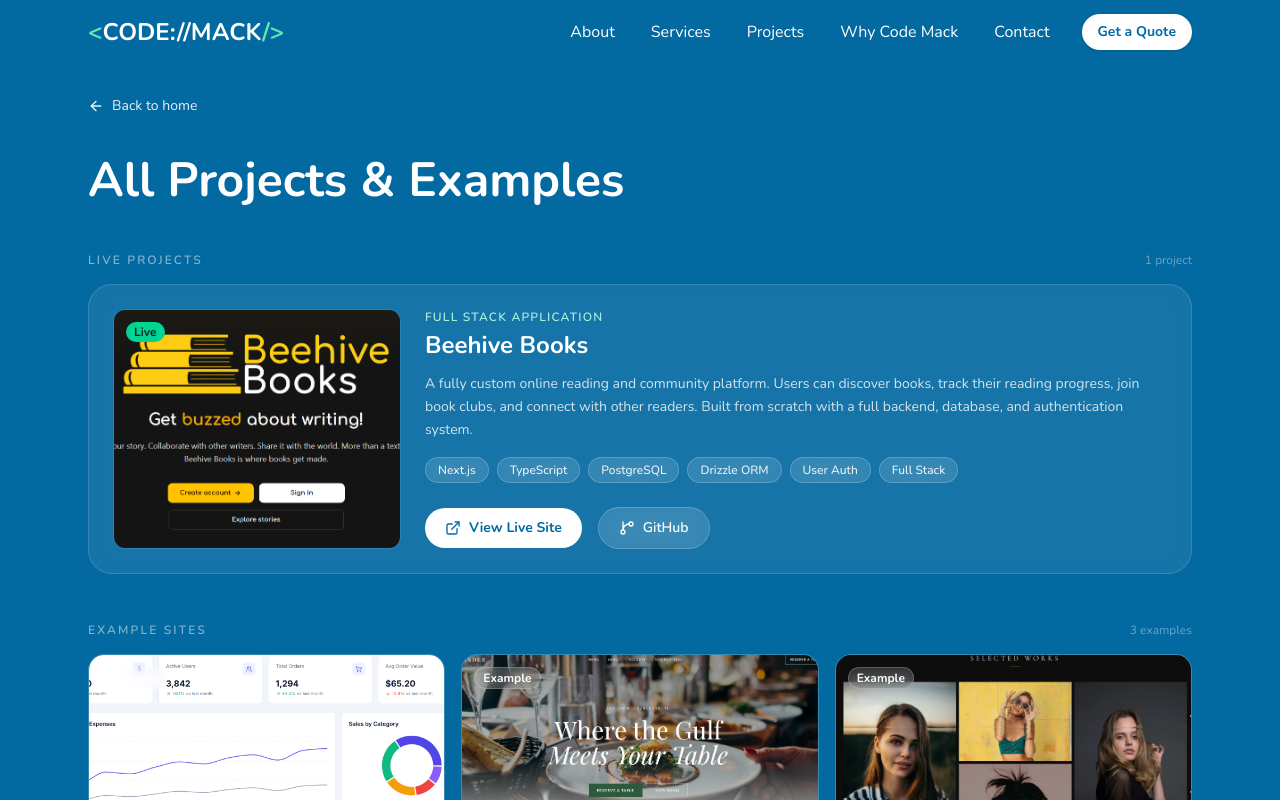
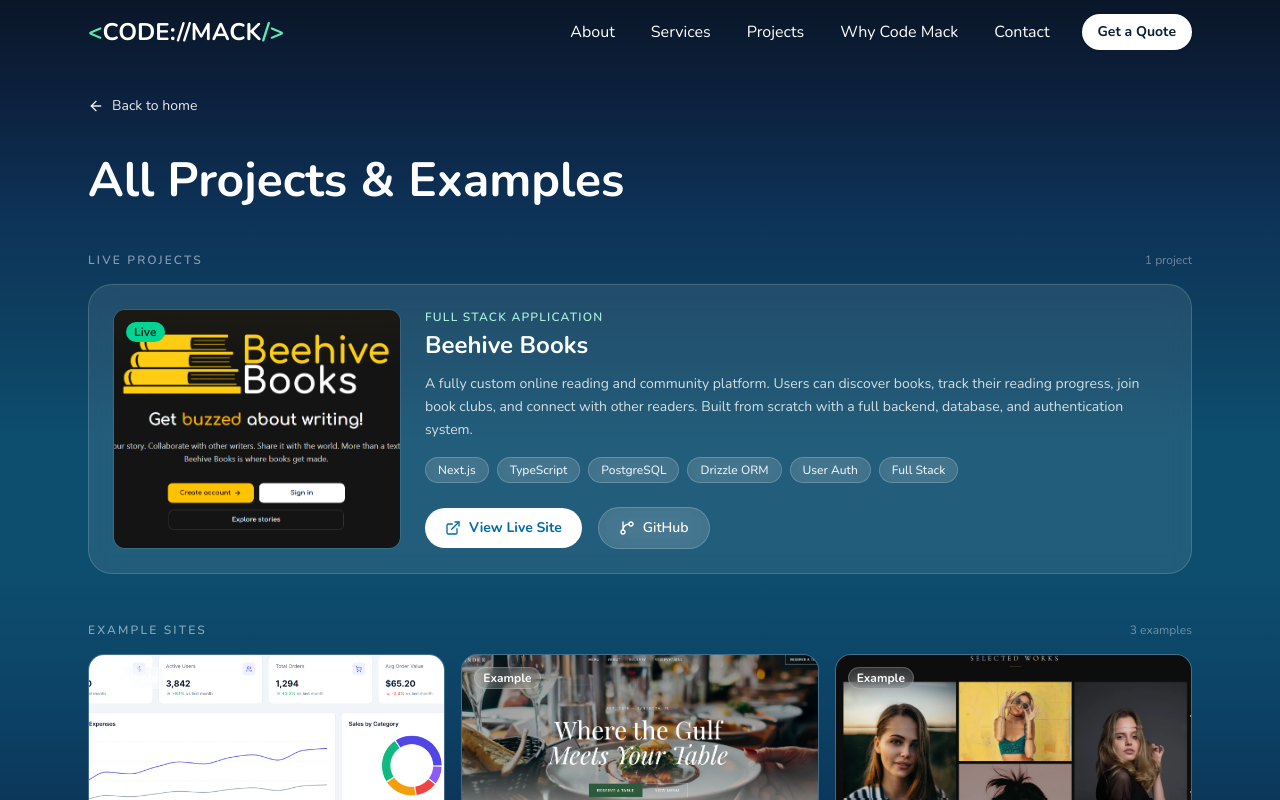
Before and after one commit to Cremacious/code-mack, a Next.js app: page /projects in a window 1280 px wide. Shown: the top 800 px of the page. Built offline with nearby package versions, Linux system fonts and the light colour scheme.

Commit message:
Redesign with darker background

```diff
--- a/src/app/globals.css
+++ b/src/app/globals.css
@@ -5,7 +5,22 @@
   html { scroll-behavior: smooth; }
 
   body {
-    background-color: #0369A1;
+    background: linear-gradient(180deg,
+      #0a1628 0%,
+      #0c2240 8%,
+      #0d3358 16%,
+      #0d4060 24%,
+      #0d4d6e 32%,
+      #0d4d6e 42%,
+      #0c4266 52%,
+      #0b3558 60%,
+      #0a2a4a 68%,
+      #09203c 76%,
+      #08192e 84%,
+      #071422 92%,
+      #060f1a 100%
+    );
+    min-height: 100vh;
     color: #ffffff;
     font-family: var(--font-sans);
     -webkit-font-smoothing: antialiased;
@@ -24,16 +39,16 @@
 
 @layer components {
   .glass {
-    background: rgba(255, 255, 255, 0.1);
+    background: rgba(255, 255, 255, 0.11);
     backdrop-filter: blur(16px);
     -webkit-backdrop-filter: blur(16px);
     border: 1px solid rgba(255, 255, 255, 0.2);
   }
 
   .glass-card {
-    background: rgba(255, 255, 255, 0.08);
+    background: rgba(255, 255, 255, 0.09);
     backdrop-filter: blur(12px);
     -webkit-backdrop-filter: blur(12px);
-    border: 1px solid rgba(255, 255, 255, 0.15);
+    border: 1px solid rgba(255, 255, 255, 0.16);
   }
 }
--- a/src/components/layout/navbar.tsx
+++ b/src/components/layout/navbar.tsx
@@ -28,7 +28,7 @@ export function Navbar() {
       className={cn(
         'fixed top-0 inset-x-0 z-50',
         scrolled
-          ? 'bg-white/10 backdrop-blur-md'
+          ? 'bg-black/30 backdrop-blur-md border-b border-white/10'
           : 'bg-transparent'
       )}
     >
@@ -61,7 +61,7 @@ export function Navbar() {
           ))}
           <a
             href="#contact"
-            className="ml-3 px-4 py-2 rounded-full bg-white text-sky-700 text-sm font-bold hover:bg-white/90 transition-colors shadow-sm"
+            className="ml-3 px-4 py-2 rounded-full bg-white text-[#0a1e35] text-sm font-bold hover:bg-white/90 transition-colors shadow-sm"
           >
             Get a Quote
           </a>
@@ -77,7 +77,7 @@ export function Navbar() {
       </div>
 
       {menuOpen && (
-        <div className="md:hidden bg-sky-900/90 backdrop-blur-md border-t border-white/20">
+        <div className="md:hidden bg-[#0a1e35]/95 backdrop-blur-md border-t border-white/10">
           <nav className="max-w-6xl mx-auto px-6 py-4 flex flex-col gap-1">
             {NAV_LINKS.map(({ label, href }) => (
               <a
@@ -92,7 +92,7 @@ export function Navbar() {
             <a
               href="#contact"
               onClick={() => setMenuOpen(false)}
-              className="mt-2 px-4 py-3 rounded-xl bg-white text-sky-700 text-sm font-bold text-center hover:bg-white/90 transition-colors"
+              className="mt-2 px-4 py-3 rounded-xl bg-white text-[#0a1e35] text-sm font-bold text-center hover:bg-white/90 transition-colors"
             >
               Get a Quote
             </a>
--- a/src/components/sections/about.tsx
+++ b/src/components/sections/about.tsx
@@ -4,6 +4,7 @@ import { Smartphone } from 'lucide-react';
 export function About() {
   return (
     <section id="about" className="py-16 relative">
+      <div className="absolute top-0 inset-x-0 h-24 bg-linear-to-b from-[#0d4060] to-transparent pointer-events-none" />
       <div className="max-w-6xl mx-auto px-6">
         <div className="grid grid-cols-1 lg:grid-cols-2 gap-16 items-start">
           {/* Left — photo */}
@@ -33,14 +34,14 @@ export function About() {
             <p className="text-[#a8f0dc] text-lg font-medium mb-6">
               Full-Stack Developer and Web Designer in Sarasota, Florida
             </p>
-            <p className="text-white/80 text-base leading-relaxed mb-4">
+            <p className="text-white/90 text-base leading-relaxed mb-4">
               I&apos;m a full-stack web developer based in Sarasota, Florida,
               building custom websites and web applications for businesses of
               all sizes. From polished landing pages to complete platforms, I
               handle everything from design to deployment so you get a site that
               works as hard as you do.
             </p>
-            <p className="text-white/80 text-base leading-relaxed mb-4">
+            <p className="text-white/90 text-base leading-relaxed mb-4">
               I build fast, modern, mobile-first websites that you own outright.
               No templates, no monthly platform fees, just clean code that
               works.
@@ -48,7 +49,7 @@ export function About() {
 
             <hr className="border-white/10 my-6" />
 
-            <p className="font-outfit text-xs font-semibold tracking-[0.18em] uppercase text-white/60 mb-4">
+            <p className="font-outfit text-xs font-semibold tracking-[0.18em] uppercase text-white/80 mb-4">
               TECHNOLOGIES I WORK WITH
             </p>
             <div className="flex flex-wrap gap-2 mb-6">
--- a/src/components/sections/contact.tsx
+++ b/src/components/sections/contact.tsx
@@ -60,7 +60,7 @@ export function Contact() {
               <div>
                 <p className="text-white font-semibold text-sm">Based in</p>
                 <p className="text-white/90 text-sm mt-0.5">Sarasota, Florida</p>
-                <p className="text-white/80 text-xs mt-0.5">Available for local and remote work</p>
+                <p className="text-white/90 text-xs mt-0.5">Available for local and remote work</p>
               </div>
             </div>
 
@@ -71,7 +71,7 @@ export function Contact() {
               <div>
                 <p className="text-white font-semibold text-sm">Response time</p>
                 <p className="text-white/90 text-sm mt-0.5">Within 24 hours</p>
-                <p className="text-white/80 text-xs mt-0.5">Or 1 Business Day</p>
+                <p className="text-white/90 text-xs mt-0.5">Or 1 Business Day</p>
               </div>
             </div>
 
@@ -114,7 +114,7 @@ export function Contact() {
                       value={form.name}
                       onChange={(e) => setForm((f) => ({ ...f, name: e.target.value }))}
                       placeholder="Your name"
-                      className="w-full px-4 py-3 rounded-xl bg-white/10 border border-white/15 text-white placeholder-white/60 focus:outline-none focus:border-white/40 transition-colors text-sm"
+                      className="w-full px-4 py-3 rounded-xl bg-white/10 border border-white/15 text-white placeholder-white/80 focus:outline-none focus:border-white/40 transition-colors text-sm"
                     />
                   </div>
                   <div>
@@ -125,7 +125,7 @@ export function Contact() {
                       value={form.email}
                       onChange={(e) => setForm((f) => ({ ...f, email: e.target.value }))}
                       placeholder="your@email.com"
-                      className="w-full px-4 py-3 rounded-xl bg-white/10 border border-white/15 text-white placeholder-white/60 focus:outline-none focus:border-white/40 transition-colors text-sm"
+                      className="w-full px-4 py-3 rounded-xl bg-white/10 border border-white/15 text-white placeholder-white/80 focus:outline-none focus:border-white/40 transition-colors text-sm"
                     />
                   </div>
                 </div>
--- a/src/components/sections/hero.tsx
+++ b/src/components/sections/hero.tsx
@@ -2,10 +2,7 @@ import { ArrowDown, Code2 } from 'lucide-react';
 
 export function Hero() {
   return (
-    <section className="relative min-h-[85vh] flex items-center justify-center overflow-hidden">
-      {/* Sky blue background with depth gradient */}
-      <div className="absolute inset-0 bg-linear-to-b from-[#0C4A6E] via-[#0369A1] to-[#0284C7]" />
-
+    <section className="relative min-h-[85vh] flex items-center justify-center overflow-hidden bg-[#0a1628]">
       {/* Cloud shapes — white blobs, blurred */}
       <div className="absolute top-[15%] left-[10%] w-96 h-32 rounded-full bg-white/8 blur-3xl pointer-events-none" />
       <div className="absolute top-[25%] right-[5%] w-80 h-24 rounded-full bg-white/6 blur-2xl pointer-events-none" />
@@ -14,7 +11,7 @@ export function Hero() {
       <div className="absolute bottom-[30%] right-[15%] w-56 h-20 rounded-full bg-white/6 blur-2xl pointer-events-none" />
 
       {/* Subtle bottom fade to next section */}
-      <div className="absolute bottom-0 inset-x-0 h-32 bg-linear-to-t from-[#0369A1]/60 to-transparent pointer-events-none" />
+      <div className="absolute bottom-0 inset-x-0 h-56 bg-linear-to-b from-transparent to-[#0d4060] pointer-events-none" />
 
       {/* Content */}
       <div className="relative z-10 max-w-6xl mx-auto px-6 py-24 text-center">
--- a/src/components/sections/projects.tsx
+++ b/src/components/sections/projects.tsx
@@ -8,9 +8,9 @@ export function Projects() {
       <div className="max-w-6xl mx-auto px-6">
         {/* Header */}
         <div className="text-center mb-16">
-          <p className="font-outfit text-xs font-semibold tracking-[0.18em] uppercase text-[#a8f0dc] mb-3">
+          {/* <p className="font-outfit text-xs font-semibold tracking-[0.18em] uppercase text-[#a8f0dc] mb-3">
             PORTFOLIO &amp; EXAMPLES
-          </p>
+          </p> */}
           <h2 className="font-outfit text-4xl md:text-5xl font-bold text-white">
             Portfolio &amp; Examples
           </h2>
@@ -18,10 +18,10 @@ export function Projects() {
 
         {/* ─── Live Projects ─────────────────────────────────── */}
         <div className="flex items-center justify-between mb-4">
-          <p className="text-xs font-semibold tracking-[0.18em] uppercase text-white/50 font-outfit">
+          <p className="text-xs font-semibold tracking-[0.18em] uppercase text-white/75 font-outfit">
             LIVE PROJECTS
           </p>
-          <p className="text-xs text-white/40">
+          <p className="text-xs text-white/65">
             {PERSONAL_PROJECTS.length} project{PERSONAL_PROJECTS.length !== 1 ? 's' : ''}
           </p>
         </div>
@@ -57,7 +57,7 @@ export function Projects() {
                   <h3 className="text-2xl font-bold text-white mb-3 font-outfit">
                     {title}
                   </h3>
-                  <p className="text-white/80 leading-relaxed mb-4 text-sm">
+                  <p className="text-white/90 leading-relaxed mb-4 text-sm">
                     {description}
                   </p>
 
@@ -103,10 +103,10 @@ export function Projects() {
         {/* ─── Example Sites ─────────────────────────────────── */}
         <div className="mt-12">
           <div className="flex items-center justify-between mb-4">
-            <p className="text-xs font-semibold tracking-[0.18em] uppercase text-white/50 font-outfit">
+            <p className="text-xs font-semibold tracking-[0.18em] uppercase text-white/75 font-outfit">
               EXAMPLE SITES
             </p>
-            <p className="text-xs text-white/40">
+            <p className="text-xs text-white/65">
               {EXAMPLE_SITES.length} example{EXAMPLE_SITES.length !== 1 ? 's' : ''}
             </p>
           </div>
@@ -135,7 +135,7 @@ export function Projects() {
                   <h3 className="text-lg font-bold text-white mb-2 font-outfit">
                     {title}
                   </h3>
-                  <p className="text-white/75 text-sm leading-relaxed mb-4 flex-1">
+                  <p className="text-white/88 text-sm leading-relaxed mb-4 flex-1">
                     {description}
                   </p>
 
```
